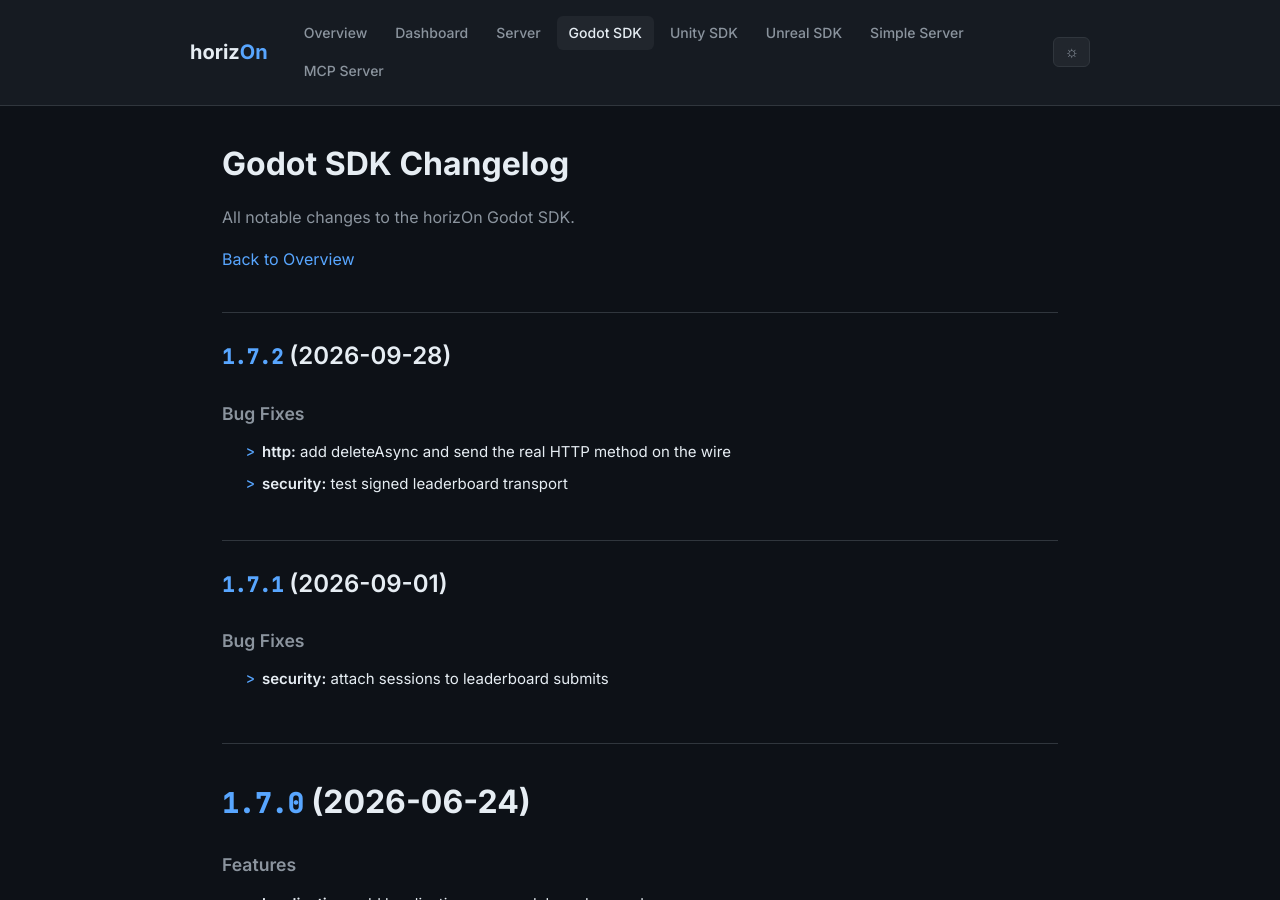
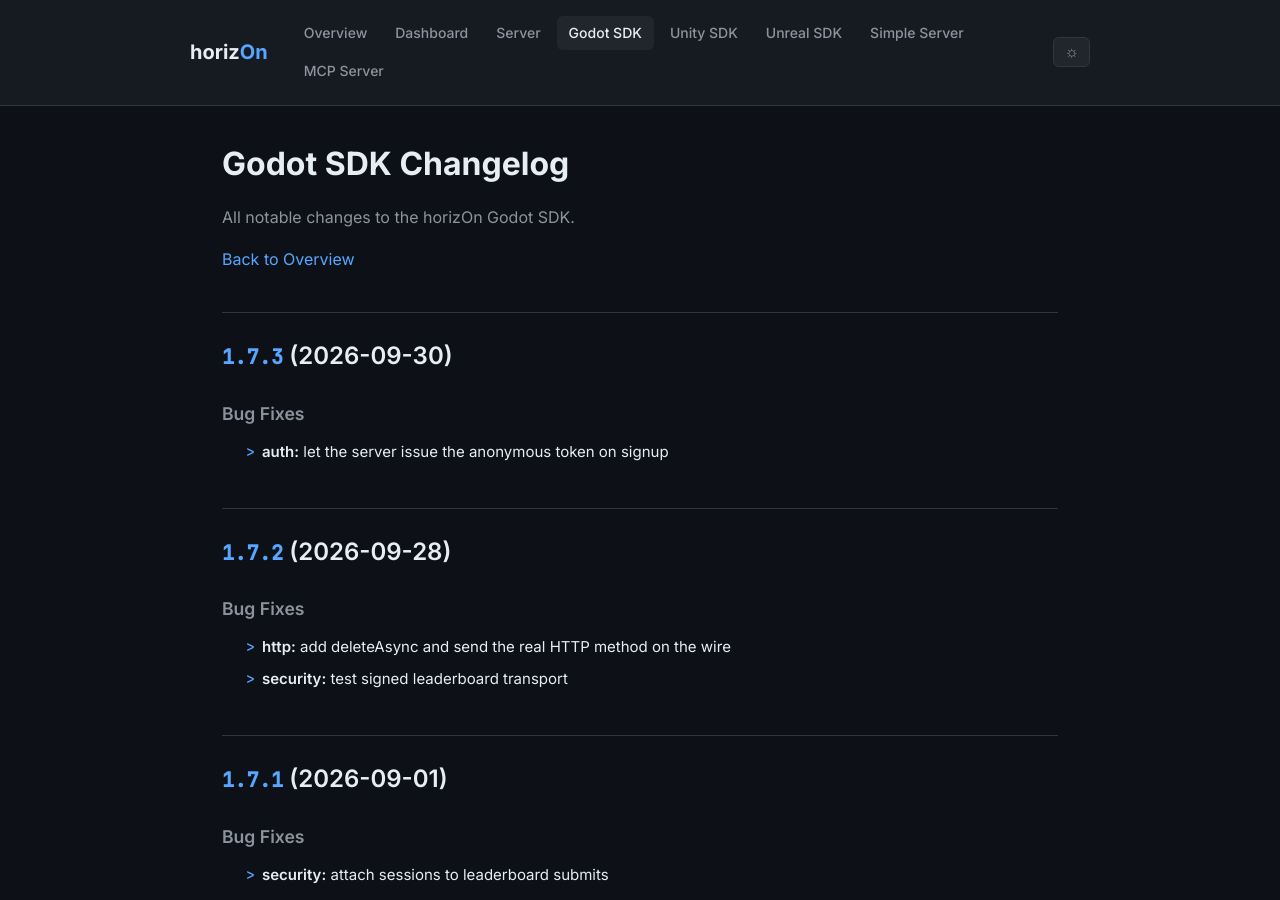
Before and after one commit to ProjectMakersDE/horizOn-Changelog, a Jekyll site: the page built from godot-sdk-changelog.md, in a window 1280 px wide and 900 px high. Built offline with Jekyll 4.4.1, drawn with Linux system fonts in a browser that asks for light colours.

Commit message:
chore: reconcile changelogs

```diff
--- a/godot-sdk-changelog.md
+++ b/godot-sdk-changelog.md
@@ -8,6 +8,13 @@ title: Godot SDK Changelog
 All notable changes to the horizOn Godot SDK.
 
 [Back to Overview](.)
+
+## [1.7.3](https://github.com/ProjectMakersDE/horizOn-SDK-Godot/compare/v1.7.2...v1.7.3) (2026-09-30)
+
+
+### Bug Fixes
+
+* **auth:** let the server issue the anonymous token on signup ([a9b32a9](https://github.com/ProjectMakersDE/horizOn-SDK-Godot/commit/a9b32a90842debb2826295b72e3c98b3f9ca3300))
 
 ## [1.7.2](https://github.com/ProjectMakersDE/horizOn-SDK-Godot/compare/v1.7.1...v1.7.2) (2026-09-28)
 
```
Also changed, not shown: index.md (+1 -1 lines).
